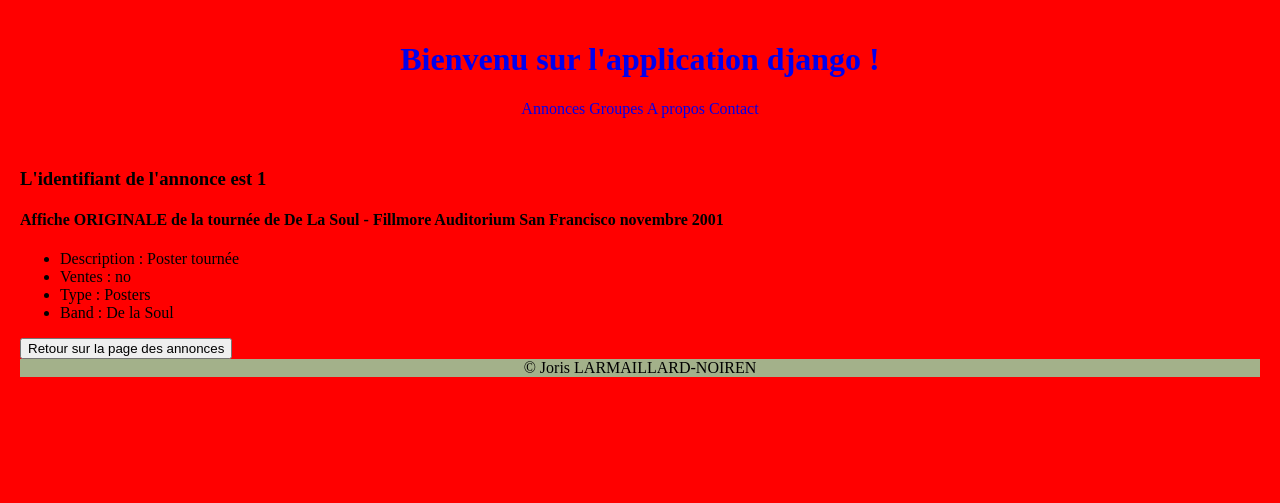
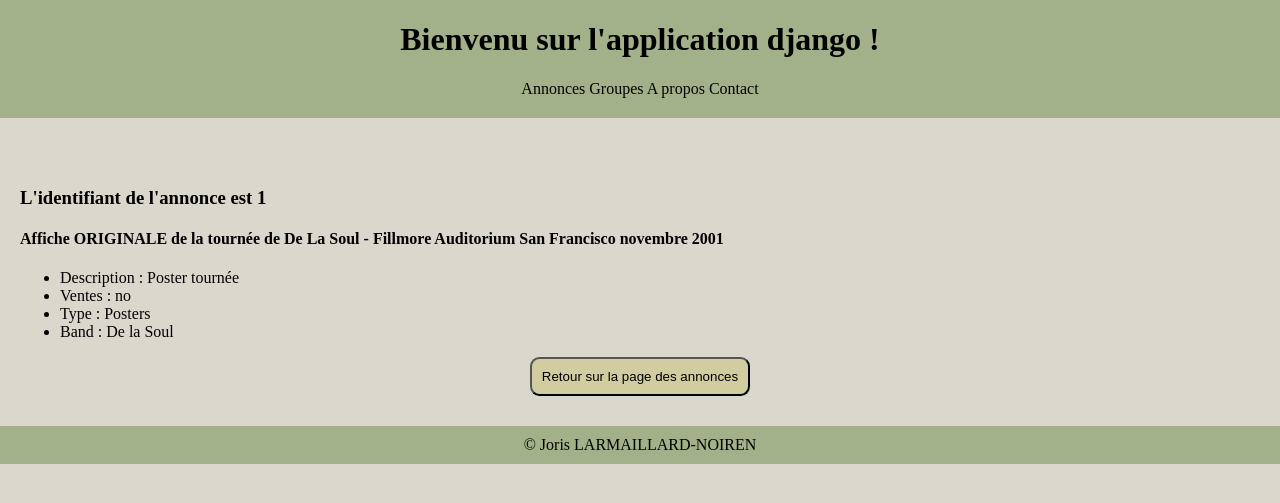
Before and after one commit to 31Joojo/django-web-app, a Django app: page /ads/1/ in a window 1280 px wide. Shown: the top 503 px of the page. Run offline with Django 5.2, Linux system fonts and the light colour scheme; data comes from the database, SQL or seed files in the repository.

Commit message:
Mise à jour du style des éléments généraux du site

```diff
--- a/merchex/listings/static/listings/style.css
+++ b/merchex/listings/static/listings/style.css
@@ -1,16 +1,22 @@
 :root {
+    /* Couleur background header et footer */
     --main-bg-color: #a3b18a;
 }
 
-body {
+hmtl, body {
     font-family: Futura;
-    background-color: red;
-    padding: 20px;
+    background-color: #dad7cd;
+    height: 100%;
     margin: 0;
 }
 
+body {
+    display: flex;
+    flex-direction: column;
+}
+
 header {
-    background-color: red;
+    background-color: var(--main-bg-color);
     text-align: center;
     display: flex;
     flex-direction: column;
@@ -21,6 +27,10 @@ header {
 /* Style de la barre de navigation */
 #nav-bar {
     justify-content: space-evenly;
+}
+
+.main-content {
+    padding: 20px;
 }
 
 /* Style des bandes */
@@ -41,6 +51,7 @@ header {
 /* Style élément génréaux */
 a {
     text-decoration: none;
+    color: inherit;
 }
 
 a:hover{
@@ -48,7 +59,23 @@ a:hover{
     cursor: pointer;
 }
 
+.conteneur-bouton {
+    text-align: center;
+    margin: 10px auto;
+}
+
+.bouton-retour {
+    background-color: #D2CCA1;
+    border-radius: .25cm;
+    padding: 10px;
+}
+
+.message-confirmation {
+    text-align: center;
+}
+
 footer {
     background-color: var(--main-bg-color);
     text-align: center;
+    padding: 10px;
 }
```
